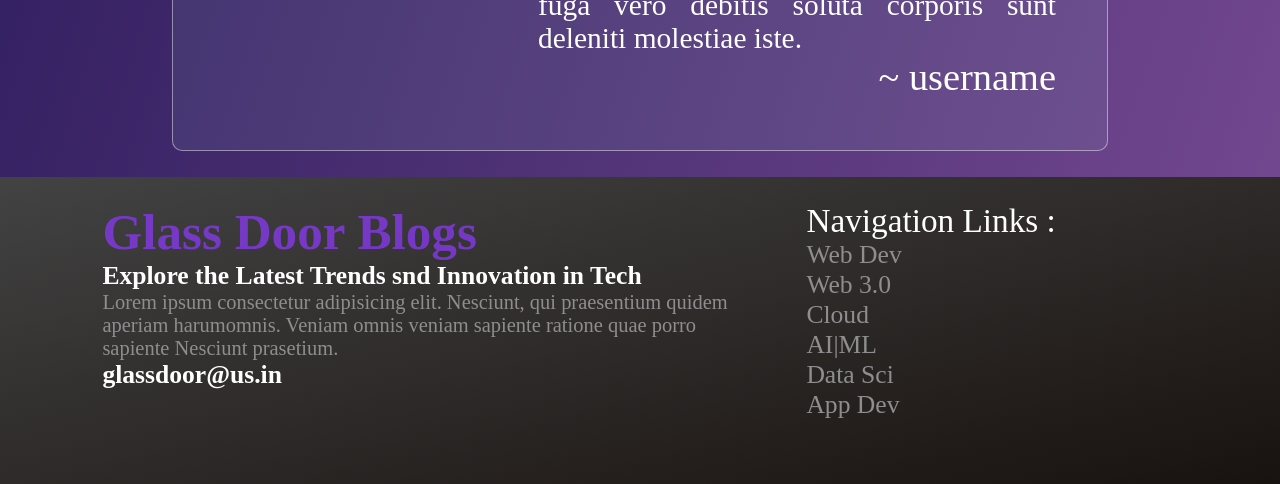
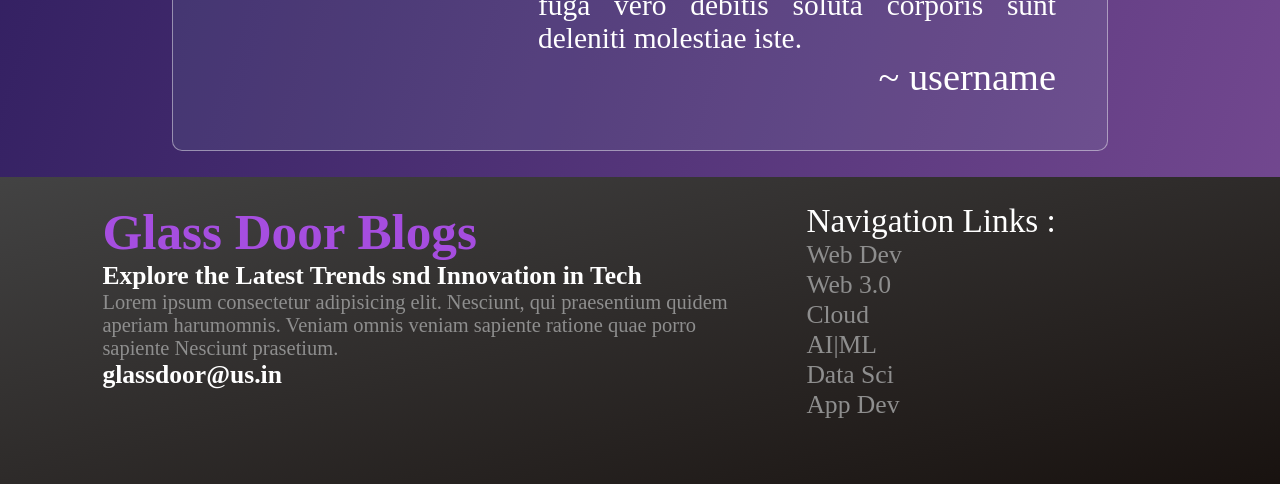
Before and after one commit to Shekharshubh1/nblog, a plain HTML site: page index.html in a window 1280 px wide. Shown: the part 3581-4065 px from the top of the page. Drawn offline with Linux system fonts and the light colour scheme.

Commit message:
Update style.css

```diff
--- a/style.css
+++ b/style.css
@@ -172,7 +172,7 @@ body {
 .navbar2 .info_left .h1 {
    font-size: 4vw;
    font-weight: bold;
-   color: #8139e0d7;
+   color: #ba52ffd7;
    padding-top: 2vw;
 
 }
```
